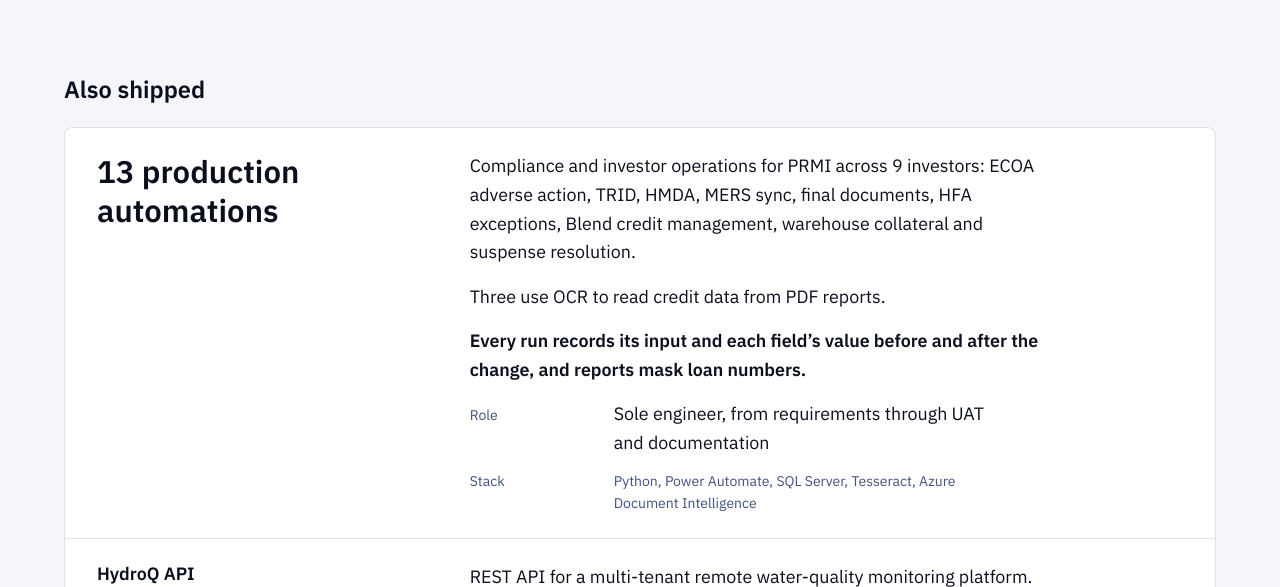
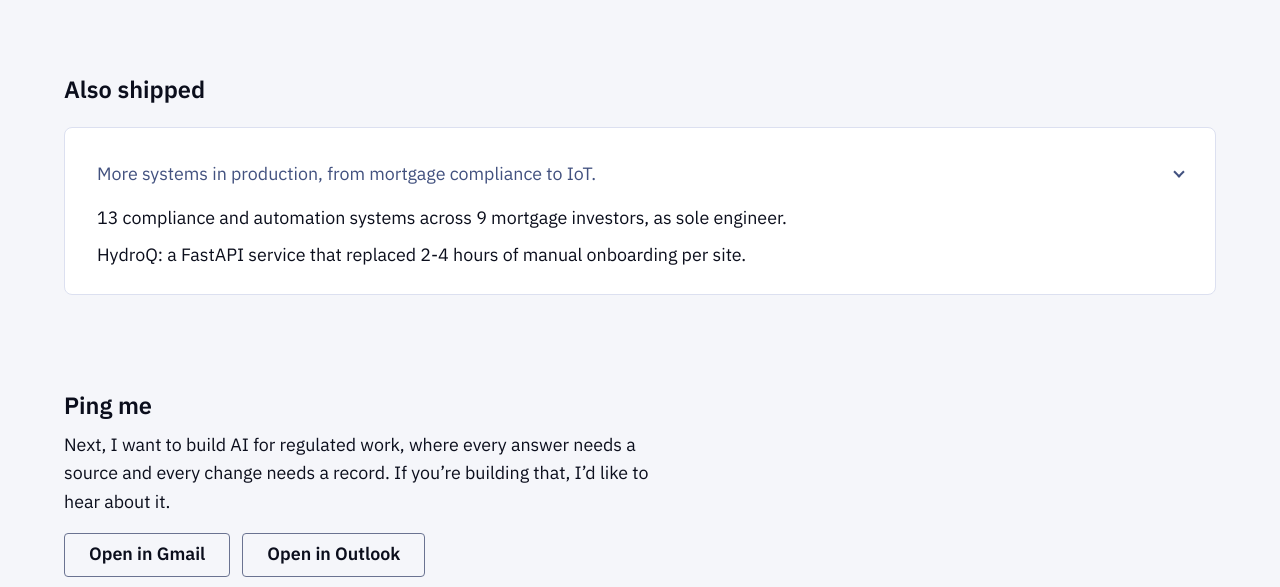
Before and after one commit to richie-rk/richie-rk.github.io, a plain HTML site: page index.html in a window 1280 px wide. Shown: the part 1950-2537 px from the top of the page. Drawn offline with Linux system fonts and the light colour scheme.

Commit message:
feat(home): fold Also shipped behind a summary and two highlights
One card holding a native details element, closed at every width so it works without JS. Closed, it shows a summary line with a chevron and two highlights; open, the full rows replace the highlights. CSS comments are trimmed to keep the stylesheet under 50 KB.

```diff
--- a/css/site.css
+++ b/css/site.css
@@ -1,8 +1,7 @@
 /* Richy Koshy portfolio: the one shared stylesheet. Governed by DESIGN_RULES.md. */
 @layer tokens, base, layout, components, utilities;
 
-/* Fonts: one variable Plex Sans for 400 and 600, Latin subset; arrows and the
-   check mark fall back per glyph. */
+/* Plex Sans (variable) for 400 and 600, Latin subset. */
 @font-face {
   font-family: "IBM Plex Sans";
   src: url("../fonts/plex-sans.woff2") format("woff2");
@@ -59,7 +58,7 @@
   descent-override: 28.36%;
   line-gap-override: 0%;
 }
-/* Android has neither Arial nor Liberation, so Roboto gets its own tuned family. */
+/* Android: Roboto, tuned on its own. */
 @font-face {
   font-family: "Plex Sans Fallback Android";
   src: local("Roboto"), local("Roboto Regular"), local("Roboto-Regular");
@@ -80,7 +79,7 @@
   descent-override: 26.66%;
   line-gap-override: 0%;
 }
-/* Every mono candidate advances 0.6em like Plex Mono: one override set fits all. */
+/* Mono candidates all advance 0.6em, so one override set fits. */
 @font-face {
   font-family: "Plex Mono Fallback";
   src: local("Courier New"), local("CourierNewPSMT"), local("Liberation Mono"), local("Cousine"), local("Droid Sans Mono"), local("DroidSansMono"), local("Roboto Mono");
@@ -92,8 +91,7 @@
   line-gap-override: 0%;
 }
 
-/* Signature moment: cross-document view transitions, only without reduced
-   motion. */
+/* Cross-document view transitions, only without reduced motion. */
 @media (prefers-reduced-motion: no-preference) {
   @view-transition {
     navigation: auto;
@@ -106,8 +104,6 @@
     color-scheme: dark;
     --bg: #0B0E1C;
     --surface: #141A2E;
-    /* Dark text: white for headings and keywords; body off-white with a faint
-       teal cast (APCA Lc 90); muted 0.12 darker in that hue. */
     --text: #DDE7E4;                /* 15.20:1 on bg, 13.66:1 on surface; APCA Lc 90 */
     --text-strong: #FFFFFF;         /* headings and bold keywords only */
     --text-muted: #AEC3BE;          /* 10.38:1 on bg, 9.33:1 on surface; APCA Lc 67 */
@@ -118,8 +114,7 @@
     --accent-pressed: #A3EAD5;      /* a step past hover in the same hue */
     --accent-contrast: #04241A;     /* 9.06:1 on accent */
     --rule-accent: #5FD4B0;         /* non-text accents only: the title rule */
-    /* Links take the accent's lighter tint: Lc 78, where #5FD4B0 is Lc 68,
-       under the 75 floor. */
+    /* Links: the accent's lighter tint (Lc 78; #5FD4B0 is Lc 68). */
     --link: #83E3C6;                /* 12.59:1 on bg, 11.31:1 on surface */
     --focus: #5FD4B0;
     --shadow-colour: rgb(4 6 14 / 0.55);
@@ -181,8 +176,7 @@
     --focus-offset: 3px;
     --underline-offset: 0.2em;
     --underline-offset-current: 0.35em;
-    /* The signature title rule, em-based so both view-transition snapshots
-       scale together. */
+    /* em-based, so both view-transition snapshots scale together. */
     --title-rule: 0.0625em;
     --title-rule-gap: 0.125em;
     --icon-size: 1.25rem;
@@ -267,8 +261,7 @@
     -webkit-font-smoothing: antialiased;
   }
 
-  /* Headings and bold keywords take the strongest colour, so skimmers can
-     follow them. */
+  /* Headings and bold keywords in the strongest colour, for skimmers. */
   h1, h2, h3, h4 {
     color: var(--text-strong);
     font-weight: var(--weight-strong);
@@ -352,7 +345,7 @@
   }
 
   .section { padding-block: var(--section-space); }
-  /* Adjacent sections share one gap rather than doubling their padding. */
+  /* Adjacent sections share one gap. */
   .section + .section { padding-block-start: 0; }
 
   .prose {
@@ -380,8 +373,7 @@
   }
   .skip-link:focus { transform: none; }
 
-  /* Header: sticky and identical on every page, so it holds still in view
-     transitions. */
+  /* Sticky and identical on every page, so it holds still in view transitions. */
   .site-header {
     position: sticky;
     inset-block-start: 0;
@@ -435,7 +427,7 @@
   }
   .site-nav__list a:hover { color: var(--text); }
 
-  /* Header marks with the teal hover glow Richy asked for (§11), from 30rem. */
+  /* Header marks with Richy's teal hover glow, from 30rem. */
   .site-header__social {
     display: none;
     gap: var(--space-1);
@@ -519,8 +511,7 @@
     background: var(--accent);
     color: var(--accent-contrast);
   }
-  /* A surface-fill hover would be invisible (1.1:1), so the outline takes the
-     text colour. */
+  /* A surface-fill hover would be invisible, so the outline changes. */
   .button--secondary {
     border-color: var(--border-strong);
     background: transparent;
@@ -571,7 +562,7 @@
     text-align: start;
     cursor: pointer;
   }
-  /* With JS, a visible "Copy" label, outlined like a control, not a tag. */
+  /* With JS, a visible "Copy" label outlined like a control. */
   .email-copy__action { display: none; }
   .js .email-copy__action {
     display: inline-grid;
@@ -622,8 +613,7 @@
     .email-options__web { display: flex; }
   }
 
-  /* Theme toggle: shows the theme a click switches to. .js is set before first
-     paint, so nothing shifts. */
+  /* Theme toggle: shows the theme a click switches to. */
   .theme-toggle { display: none; }
   @supports (color: light-dark(#000, #fff)) {
     .js .theme-toggle { display: inline-grid; }
@@ -685,7 +675,7 @@
     min-block-size: var(--target);
   }
 
-  /* Spec list: switches layout on its own width, as its slots vary. */
+  /* Spec list: switches layout on its own width. */
   .spec {
     display: grid;
     gap: var(--space-3);
@@ -694,7 +684,6 @@
   .spec > div { display: grid; gap: var(--space-1); }
   .spec dt { font-size: var(--step--1); color: var(--text-muted); }
   .spec dd { color: var(--text); font-variant-numeric: tabular-nums; }
-  /* DESIGN_RULES §4: stack labels are small, muted and text-only. */
   .spec__stack dd { font-size: var(--step--1); color: var(--text-muted); }
   @container (min-width: 30rem) {
     .spec > div {
@@ -704,7 +693,6 @@
     }
   }
 
-  /* Quotes: a neutral rule at the start. */
   .quote {
     max-inline-size: var(--measure);
     padding-inline-start: var(--space-5);
@@ -733,11 +721,9 @@
     line-height: var(--leading-snug);
     color: var(--text-strong);
   }
-  /* Asides: muted text in a card. */
   .note { color: var(--text-muted); }
 
-  /* Cards (Richy's request, 2 October 2026; a §11 exception): flat, no shadow.
-     Declared after .quote and .note so a card wins. */
+  /* Cards: flat, no shadow; after .quote and .note so a card wins. */
   .card {
     position: relative;
     padding: var(--space-4);
@@ -759,8 +745,7 @@
     .card--list > * { padding: var(--space-4) var(--space-6); }
   }
 
-  /* One link per tappable card, stretched over it by ::after; the focus ring
-     and hover edge are drawn on that overlay. */
+  /* One link per card, stretched by ::after; focus ring and hover edge draw on it. */
   .card__link::after {
     content: "";
     position: absolute;
@@ -785,7 +770,7 @@
     .door__thumb * { transition: border-color var(--duration-hover), color var(--duration-hover), stroke var(--duration-hover), fill var(--duration-hover); }
   }
 
-  /* Tags: outlined, no fill or hover, so never mistaken for buttons. */
+  /* Tags: outlined, never mistaken for buttons. */
   .tags {
     display: flex;
     flex-wrap: wrap;
@@ -804,7 +789,7 @@
     line-height: var(--leading-snug);
   }
   .tags--muted > li { color: var(--text-muted); }
-  /* CV skill logos (Richy, 4 October 2026): text colour; width from the viewBox. */
+  /* CV skill logos: text colour; width from the viewBox. */
   .skills svg {
     block-size: var(--logo-size);
     overflow: visible;
@@ -812,13 +797,11 @@
     fill: currentColor;
   }
 
-  /* Figures: wide content scrolls inside its own region. */
   .figure {
     border: var(--border-width) solid var(--border);
     border-radius: var(--radius-md);
     background: var(--surface);
   }
-  /* Slim side padding on phones gives the stacked diagrams more width. */
   .figure__scroll { overflow-x: auto; padding: var(--space-4) var(--space-2); }
   /* Captions keep the measure; the end padding takes the rest. */
   @media (min-width: 48rem) {
@@ -848,8 +831,7 @@
   .diagram__label,
   .diagram__note { fill: var(--text-muted); }
   .diagram__lane { fill: var(--text-muted); font-weight: var(--weight-strong); }
-  /* Diagrams drawn twice: the stacked twin shows until the wide one fits, at
-     59rem even beside a classic scrollbar. */
+  /* The stacked twin shows until the wide one fits, even beside a scrollbar. */
   .diagram--stacked {
     inline-size: auto;
     min-inline-size: 0;
@@ -951,7 +933,7 @@
     }
     .door--featured { grid-column: 1 / -1; }
   }
-  /* The miniature sits beside the text once half the card keeps its titles legible. */
+  /* Miniature beside the text once half the card keeps its titles legible. */
   .door { container-type: inline-size; }
   @container (min-width: 49rem) {
     .door__layout {
@@ -1025,8 +1007,7 @@
     .door__thumb text { display: none; }
   }
 
-  /* The signature: the accent rule under a project name, carried by the view
-     transition. */
+  /* The signature title rule, carried by the view transition. */
   .project__name,
   .case-study__name {
     display: inline-block;
@@ -1044,7 +1025,6 @@
   .project__outcome { max-inline-size: var(--measure-outcome); }
   .next-card__claim { text-wrap: balance; }
 
-  /* Testimonial card: quote in heading colour, marks in the accent. */
   .doors + .quote {
     max-inline-size: none;
     margin-block-start: var(--space-4);
@@ -1068,15 +1048,58 @@
     .quote.card blockquote { font-size: var(--step-2); }
   }
 
-  /* ---------- Home: also shipped ---------- */
-  .ledger { margin-block-start: var(--space-4); }
+  /* ---------- Home: also shipped (ADR 0007) ---------- */
+  .also { margin-block-start: var(--space-4); }
+  .also__summary {
+    display: flex;
+    align-items: center;
+    justify-content: space-between;
+    gap: var(--space-4);
+    min-block-size: var(--target);
+    color: var(--text-muted);
+    list-style: none;
+    cursor: pointer;
+  }
+  .also__summary::-webkit-details-marker { display: none; }
+  /* A chevron in place of the triangle, pointing up while open. */
+  .also__summary::after {
+    content: "";
+    flex: none;
+    inline-size: var(--space-2);
+    block-size: var(--space-2);
+    border-inline-end: var(--rule-width) solid currentColor;
+    border-block-end: var(--rule-width) solid currentColor;
+    transform: translateY(-25%) rotate(45deg);
+  }
+  .also__fold[open] > .also__summary::after { transform: translateY(25%) rotate(-135deg); }
+  @media (hover: hover) {
+    .also__summary:hover { color: var(--link); }
+  }
+  .also__summary:focus-visible { color: var(--link); }
+  @media (prefers-reduced-motion: no-preference) {
+    .also__summary,
+    .also__summary::after { transition: color var(--duration-hover), transform var(--duration-hover) var(--ease-out); }
+  }
+  .also__highlights {
+    display: grid;
+    gap: var(--space-2);
+    margin-block-start: var(--space-2);
+    padding: 0;
+    list-style: none;
+  }
+  /* Open, the rows say the same in full. */
+  .also__fold[open] + .also__highlights { display: none; }
+  .ledger > * {
+    padding-block: var(--space-5);
+    border-block-start: var(--border-width) solid var(--border);
+  }
+  .ledger > :last-child { padding-block-end: 0; }
   .ledger > article {
     display: grid;
     gap: var(--space-4);
   }
   @media (min-width: 48rem) {
-    .ledger { margin-block-start: var(--space-5); }
-    .ledger > * { padding-block: var(--space-5); }
+    .also { margin-block-start: var(--space-5); }
   }
   .ledger__title { font-size: var(--step-0); }
   .ledger__title--lead { font-size: var(--step-2); }
@@ -1136,7 +1159,6 @@
     column-gap: var(--space-3);
     align-items: baseline;
   }
-  /* Role, Team and Impact share a row; Stack runs full width under them. */
   @media (min-width: 48rem) {
     .case-study__overview {
       grid-template-columns: repeat(3, minmax(0, 1fr));
@@ -1183,8 +1205,7 @@
   }
   .case-study__section { margin-block-start: var(--space-7); }
 
-  /* Before and after panels, side by side from 64rem; the after panel has the
-     accent edge. */
+  /* Before and after panels, side by side from 64rem. */
   .compare {
     display: grid;
     gap: var(--space-4);
@@ -1202,7 +1223,7 @@
     }
   }
 
-  /* A real sequence, so numbered (§11): accent numerals in rings on a rail. */
+  /* A real sequence, so numbered. */
   .steps {
     display: grid;
     gap: var(--space-4);
@@ -1269,7 +1290,7 @@
     }
   }
 
-  /* Results: one row per figure; a subgrid sizes the number column. */
+  /* A subgrid sizes the number column. */
   .stats {
     display: grid;
     grid-template-columns: max-content minmax(0, 1fr);
@@ -1288,8 +1309,7 @@
     line-height: var(--leading-tight);
   }
 
-  /* The next deep dive as one block link whose name morphs into that page's
-     title. */
+  /* The next deep dive; its name morphs into that page's title. */
   .case-study__end {
     display: grid;
     gap: var(--space-4);
@@ -1318,7 +1338,6 @@
     font-weight: var(--weight-strong);
     line-height: var(--leading-heading);
   }
-  /* Rows padded and ruled by the list card. */
   .decisions > div {
     display: grid;
     gap: var(--space-1);
--- a/index.html
+++ b/index.html
@@ -185,7 +185,10 @@
 
 <section id="also-shipped" class="section container" aria-labelledby="also-shipped-title">
   <h2 id="also-shipped-title" class="section__label">Also shipped</h2>
-  <div class="ledger card card--list">
+  <div class="also card">
+    <details class="also__fold">
+      <summary class="also__summary">More systems in production, from mortgage compliance to IoT.</summary>
+      <div class="ledger">
         <article aria-labelledby="automations-title">
           <header class="ledger__head">
             <h3 id="automations-title" class="ledger__title ledger__title--lead">13 production automations</h3>
@@ -216,6 +219,12 @@
         </article>
 
         <p class="ledger__note"><a href="https://github.com/richie-rk/rag-app-azure" target="_blank" rel="noopener noreferrer">rag-app-azure<span class="visually-hidden"> (opens in a new tab)</span></a>, my open-source full-stack RAG app on Azure.</p>
+      </div>
+    </details>
+    <ul class="also__highlights" role="list">
+      <li>13 compliance and automation systems across 9 mortgage investors, as sole engineer.</li>
+      <li>HydroQ: a FastAPI service that replaced <span class="nowrap">2-4 hours</span> of manual onboarding per site.</li>
+    </ul>
   </div>
 </section>
 
```
Lines whose indentation alone changed are shown as unchanged.
